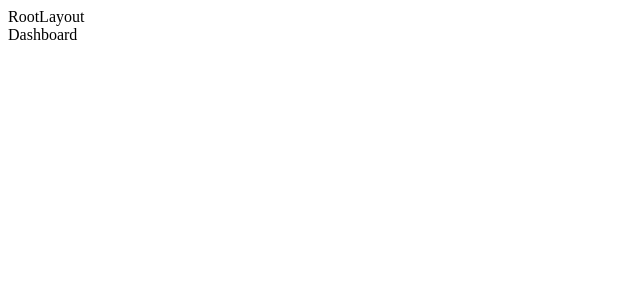
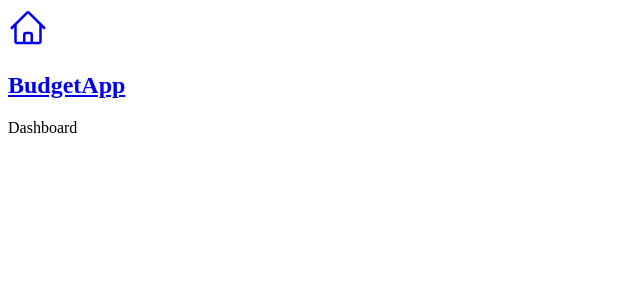
Before and after one commit to AmirManshadi/budget-app, a React (Vite) app: page / in a window 1280 px wide. Shown: the top 300 px of the page, without its empty margins (0-640 px from the left). Built offline with nearby package versions, Linux system fonts and the light colour scheme.

Commit message:
created Navbar.jsx component and added it to RootLayout.jsx

```diff
--- /dev/null
+++ b/src/components/Navbar.jsx
@@ -0,0 +1,18 @@
+// rrd imports
+import { Form, NavLink } from "react-router-dom"
+
+// libraries
+import { HomeIcon } from "@heroicons/react/24/outline"
+
+function Navbar() {
+	return (
+		<nav>
+			<NavLink to="/" className={"website-title"}>
+				<HomeIcon width={40} />
+				<h1>BudgetApp</h1>
+			</NavLink>
+			<Form action="/logout"></Form>
+		</nav>
+	)
+}
+export default Navbar
--- a/src/layouts/RootLayout.jsx
+++ b/src/layouts/RootLayout.jsx
@@ -1,9 +1,13 @@
+// rrd imports
 import { Outlet } from "react-router-dom"
+
+// components
+import Navbar from "../components/Navbar"
 
 function RootLayout() {
 	return (
 		<>
-			<div>RootLayout</div>
+			<Navbar />
 			<main>
 				<Outlet />
 			</main>
```
